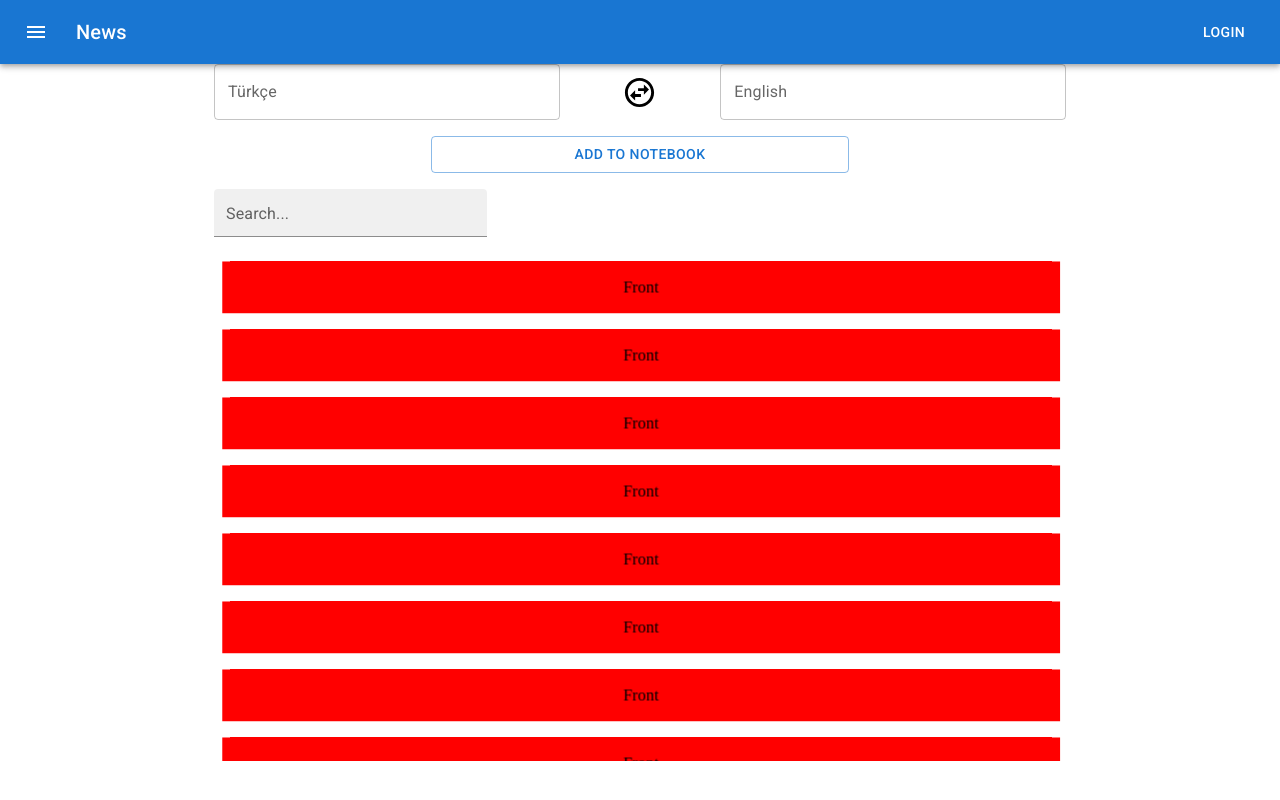
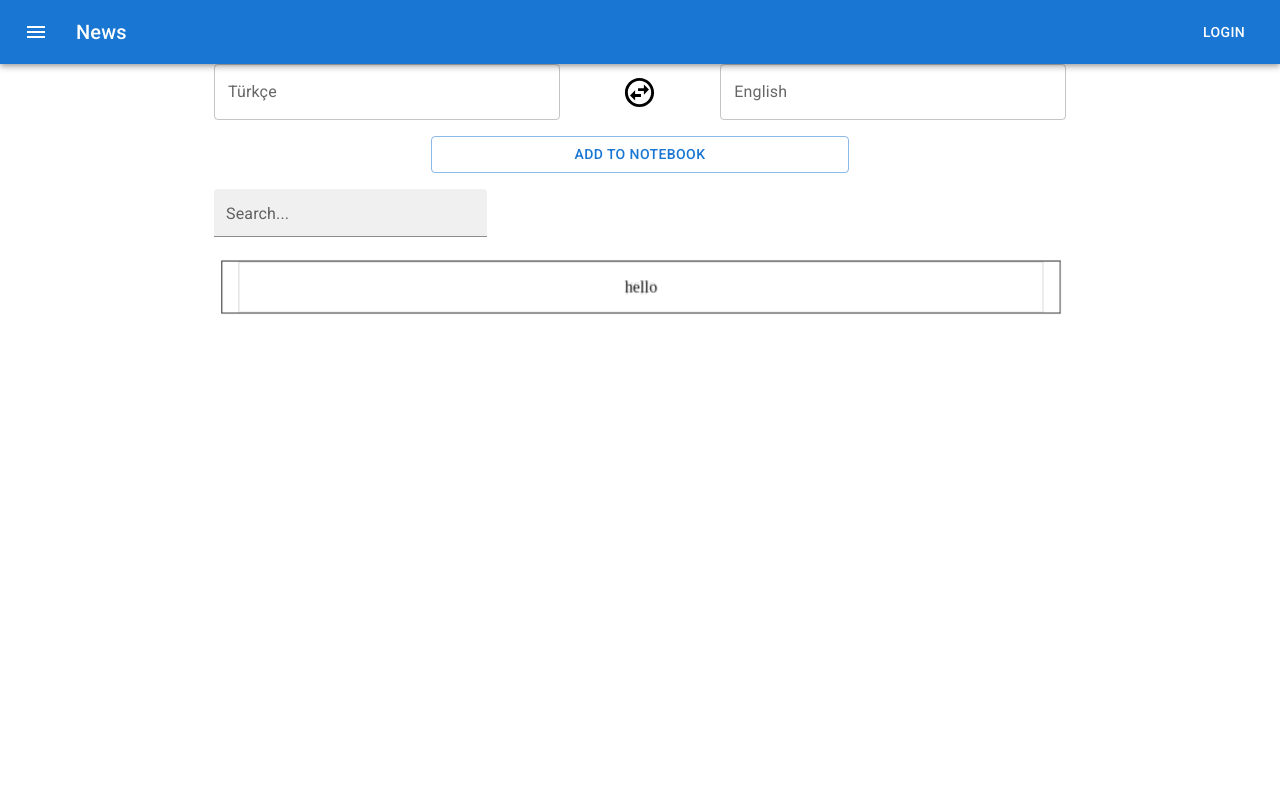
Before and after one commit to codercor/vocabulary-notebook, a React (Create React App) app: page / in a window 1280 px wide. Built offline with nearby package versions, Linux system fonts and the light colour scheme.

Commit message:
Component structure changed and redux slice added for words

```diff
--- a/src/App.js
+++ b/src/App.js
@@ -1,62 +1,16 @@
-import React, { useState } from 'react'
+import React, { } from 'react'
 import AppBar from './components/common/AppBar';
-import { Container, Stack, Box, TextField, Grid, Button, List, ListItem, Typography } from '@mui/material';
-import SwapHorizontalCircleOutlinedIcon from '@mui/icons-material/SwapHorizontalCircleOutlined';
-import WordCard from './features/WordCard';
+import { Container, Stack } from '@mui/material';
+import WordInputs from './components/WordInputs';
+import WordList from './components/WordList';
 export default function App() {
   return (
     <div className="container" >
       <AppBar />
       <Container maxWidth="md">
-        <Stack
-          direction="column"
-          justifyContent="center"
-          alignItems="center"
-          spacing={2}
-        >
-          <Box mt={5} width="100%">
-            <Grid container spacing={2}>
-              <Grid item md={5} xs={12}>
-                <TextField fullWidth label="Türkçe" variant="outlined" />
-              </Grid>
-              <Grid justifyContent="center"
-                alignItems="center" item container md={2} xs={12}>
-                <SwapHorizontalCircleOutlinedIcon fontSize="large" />
-              </Grid>
-              <Grid item md={5} xs={12}>
-                <TextField fullWidth label="English" variant="outlined" />
-              </Grid>
-              <Grid item md={3} xs={0} />
-              <Grid item md={6} xs={12}>
-
-                <Button fullWidth variant="outlined" color="primary"> Add To NoteBook </Button>
-              </Grid>
-            </Grid>
-          </Box>
-          <Box mt={5} width="100%">
-            <Grid container spacing={2}>
-              <Grid item md={4} xs={12}>
-                <TextField fullWidth size="small" label="Search..." variant="filled" />
-              </Grid>
-              <Grid item md={12} xs={12}>
-                <List sx={{
-                  width: '100%',
-                  overflow: 'auto',
-                  maxHeight: 500,
-                  '& ul': { padding: 0 },
-                }}
-                  subheader={<li />} >
-                  {new Array(50)
-                    .fill(<ListItem sx={{
-                      width: '100% !important',
-                    }}>
-                      <WordCard/>
-                    </ListItem>)
-                  }
-                </List>
-              </Grid>
-            </Grid>
-          </Box>
+        <Stack direction="column" justifyContent="center" alignItems="center" spacing={2}>
+          <WordInputs />
+          <WordList />
         </Stack>
       </Container>
     </div>
--- /dev/null
+++ b/src/app/Slices/WordsSlice.js
@@ -0,0 +1,23 @@
+import {createSlice} from '@reduxjs/toolkit';
+
+export const WordsSlice = createSlice({
+    name: 'words',
+    initialState: [{
+        id: 1,
+        word: 'hello',
+        translation: 'merhaba',
+    }],
+    reducers:{
+        addWord: (state, action) => {
+            let isExist = state.find(word => word.word === action.payload.word) && state.find(word => word.translation === action.payload.translation);
+            if(!isExist) state.push(action.payload);
+            else return false;
+        },
+        deleteWord: (state, action) => {
+            state.filter(word => word.id !== action.payload.id);
+        }
+    }
+});
+
+export const {addWord, deleteWord} = WordsSlice.actions;
+export default WordsSlice.reducer;
--- a/src/app/store.js
+++ b/src/app/store.js
@@ -1,6 +1,7 @@
 import { configureStore } from '@reduxjs/toolkit';
-
+import  WordsSlice  from './Slices/WordsSlice'
 export const store = configureStore({
   reducer: {
+    words:WordsSlice
   },
 });
--- a/src/components/cube/index.js
+++ b/src/components/WordCard/Box3d.js
@@ -2,14 +2,13 @@ import React from 'react'
 import './index.css'
 export default function index(props) {
     const style = {}
-
     return (
         <div className="scene">
             <div className="cube" style={{transform:`rotateX(${props.rotate.x}deg) rotateY(${props.rotate.y}deg) rotateZ(${props.rotate.z}deg)`}} >
-                <div className="face front" style={style}> Front </div>
-                <div className="face back" style={style}> Back </div>
-                <div className="face top" style={style}> Top </div>
-                <div className="face bottom" style={style}> Bottom </div>
+                <div className="face front" style={style}> {props.faces.front} </div>
+                <div className="face back" style={style}> {props.faces.back} </div>
+                <div className="face top" style={style}> {props.faces.top} </div>
+                <div className="face bottom" style={style}> {props.faces.bottom} </div>
             </div>
         </div>
     )
--- a/src/components/cube/index.css
+++ b/src/components/WordCard/index.css
@@ -3,7 +3,6 @@
     width: 100%;
     height:50px;
     perspective: 1200px;
-    border: 1px red solid;
 }
 
 .cube {
@@ -20,22 +19,21 @@
     display: flex;
     justify-content: center;
     align-items: center;
-    backface-visibility: hidden;
+    backface-visibility: visible;
+    background-color: white;
+    opacity: 0.8;
+    border: 1px solid black;
 }
 .front{
-    background: #f00;
     transform: translateZ(25px) !important;
 }
 .back{
-    background: #0f0;
     transform: rotateY(-180deg) rotateZ(180deg) translateZ(25px) !important;
 }
 
 .top{
-    background: #f0f;
     transform: rotateX(90deg) translateZ(25px);
 }
 .bottom{
-    background: #0ff;
     transform: rotateX(-90deg) translateZ(25px);
 }
--- a/src/features/WordCard.js
+++ b/src/components/WordCard/index.js
@@ -1,14 +1,13 @@
-import { Slider } from '@mui/material'
 import React,{useState} from 'react'
-import Cube from '../components/Cube'
-export default function WordCard() {
+import Box3d from './Box3d'
+export default function WordCard({word,translation}) {
     const [rotate, setRotate] = useState({x:0,y:0,z:0})
     return (
         <div onClick={()=>{
             setRotate({...rotate,x:rotate.x+90})
         }} style={{width:'100%'}}>
 
-            <Cube rotate={rotate} />
+            <Box3d faces={{front:word,bottom:translation,back:word,top:translation}} rotate={rotate} />
         </div>
     )
 }
--- /dev/null
+++ b/src/components/WordInputs/index.css
@@ -0,0 +1,4 @@
+.c-icon{
+    transition: all 1s ease;
+    transform: rotate(0deg);
+}
--- /dev/null
+++ b/src/components/WordInputs/index.js
@@ -0,0 +1,38 @@
+import React, { useState } from 'react'
+import { Box, TextField, Grid, Button } from '@mui/material';
+import SwapHorizontalCircleOutlinedIcon from '@mui/icons-material/SwapHorizontalCircleOutlined';
+import { styled } from '@mui/material/styles';
+import './index.css'
+export default function WordInputs() {
+    const style = {
+        rotate: {
+            transform: 'rotate(180deg)'
+        }
+    }
+    const [isRotateIcon, setIsRotateIcon] = useState(false)
+    return (
+        <Box mt={5} width="100%">
+            <Grid container spacing={2}>
+                <Grid item md={5} xs={12}>
+                    <TextField fullWidth label="Türkçe" variant="outlined" />
+                </Grid>
+                <Grid justifyContent="center"
+                    alignItems="center" item container md={2} xs={12}>
+                    <CustomIcon className="c-icon" onClick={() => setIsRotateIcon(!isRotateIcon)
+                    } style={isRotateIcon ? style.rotate : {}} fontSize="large" />
+                </Grid>
+                <Grid item md={5} xs={12}>
+                    <TextField fullWidth label="English" variant="outlined" />
+                </Grid>
+                <Grid item md={3} xs={0} />
+                <Grid item md={6} xs={12}>
+                    <Button fullWidth variant="outlined" color="primary"> Add To NoteBook </Button>
+                </Grid>
+            </Grid>
+        </Box>
+    )
+}
+
+const CustomIcon = styled(SwapHorizontalCircleOutlinedIcon)`
+transition: transform 1s;
+`
--- /dev/null
+++ b/src/components/WordList/index.js
@@ -0,0 +1,32 @@
+import React, { useEffect } from 'react'
+import { Box, TextField, Grid, List, ListItem } from '@mui/material';
+import WordCard from '../WordCard/';
+import { useSelector } from 'react-redux';
+export default function WordList() {
+    const words = useSelector(state => state.words);
+
+    return (
+        <Box mt={5} width="100%">
+            <Grid container spacing={2}>
+                <Grid item md={4} xs={12}>
+                    <TextField fullWidth size="small" label="Search..." variant="filled" />
+                </Grid>
+                <Grid item md={12} xs={12}>
+                    <List sx={{
+                        width: '100%',
+                        overflow: 'auto',
+                        maxHeight: 500,
+                        '& ul': { padding: 0 },
+                    }}
+                        subheader={<li />} >
+                        {words.map((item) => (
+                            <ListItem key={item.id} sx={{ width: '100% !important' }}>
+                                <WordCard word={item.word} translation={item.translation} />
+                            </ListItem>))
+                        }
+                    </List>
+                </Grid>
+            </Grid>
+        </Box>
+    )
+}
```
